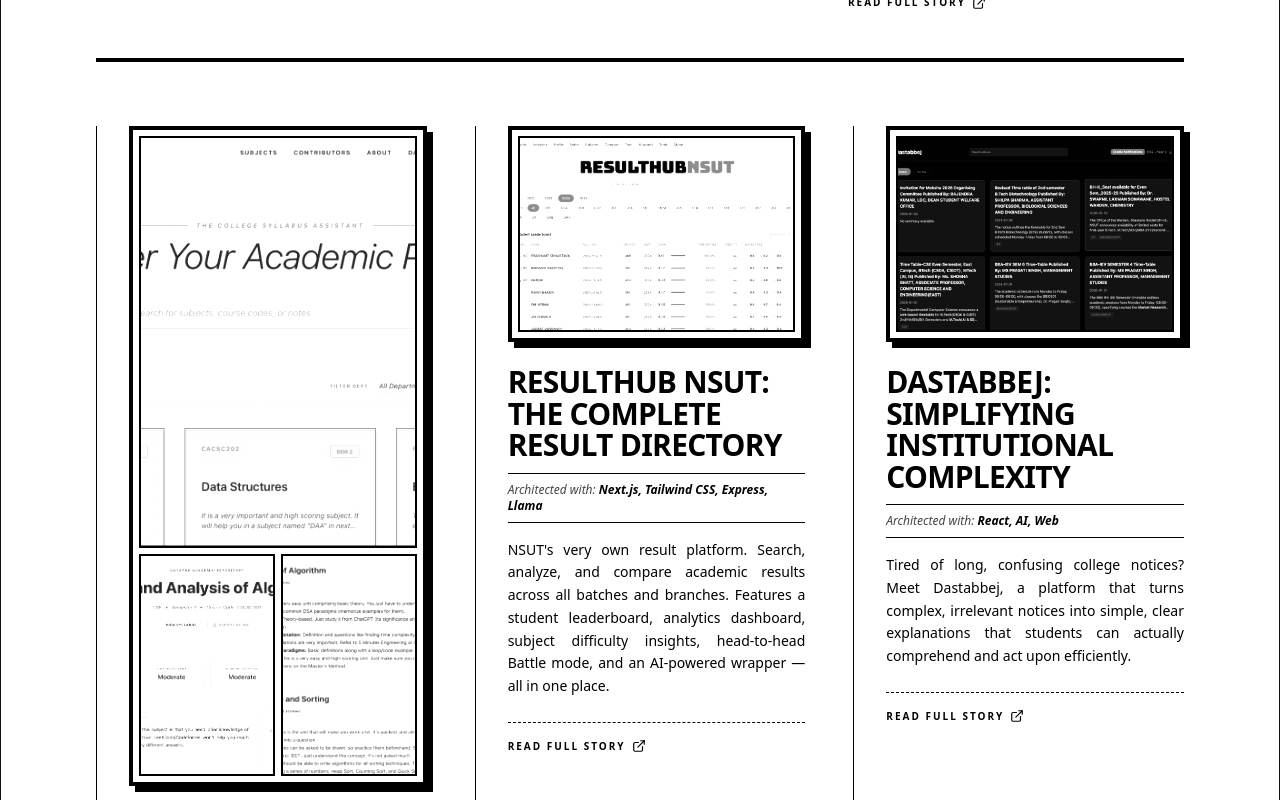
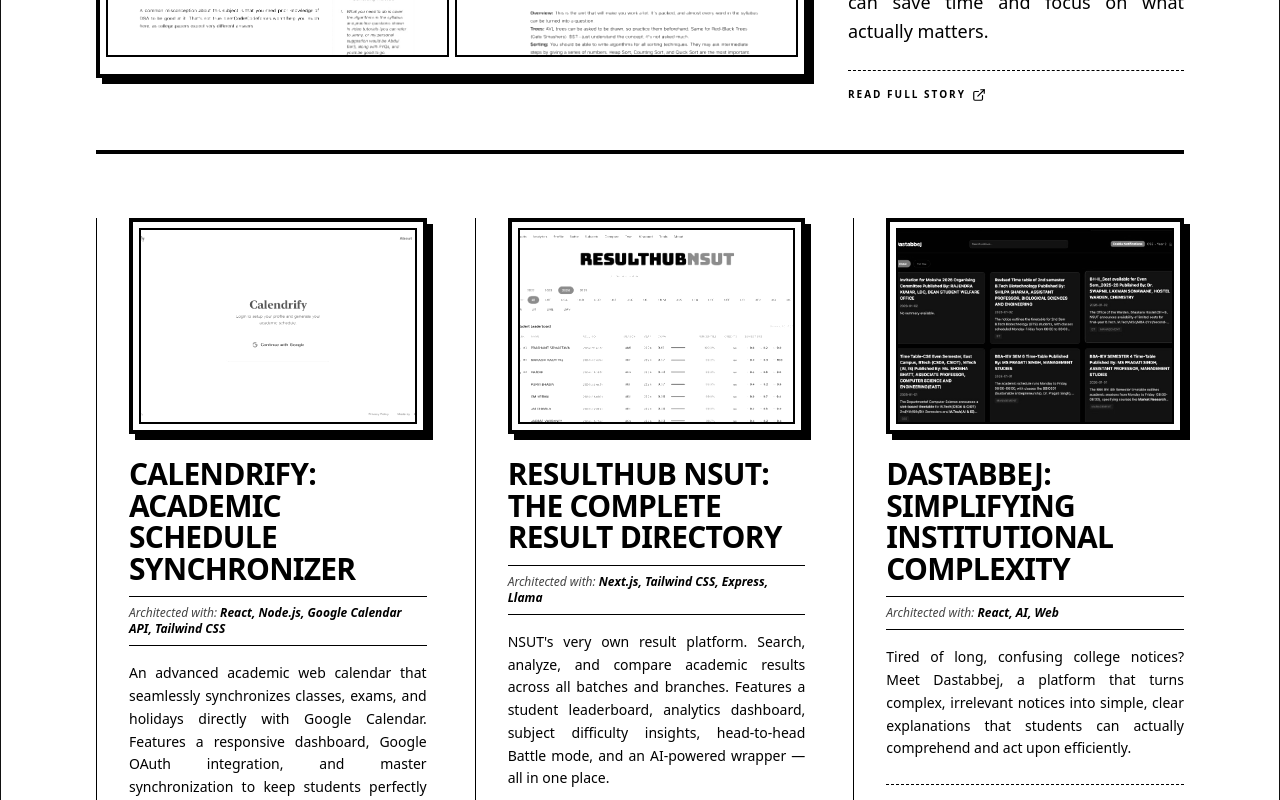
Before and after one commit to ar586/Portfolio, a Next.js app in the folder frontend/: page / in a window 1280 px wide. Shown: the part 3380-4180 px from the top of the page. Built offline with nearby package versions, Linux system fonts and the light colour scheme; no server answers; a web font is replaced by a local one.

Commit message:
project section changes

```diff
--- a/frontend/components/Projects.tsx
+++ b/frontend/components/Projects.tsx
@@ -23,21 +23,21 @@
     useEffect(() => {
         setProjects([
             {
+                project_id: 'sahayak',
+                title: 'Sahayak: Master Your Academic Pursuit',
+                description: 'Presenting Sahayak, your one-stop solution for subject-related guidance. We provide unit-wise breakdowns for subjects where we’ve performed well (at least an 8 pointer), curated PYQs, and the best possible resources so you can save time and focus on what actually matters.',
+                image_urls: ['/sahayak.jpg', '/sahayak-2.jpg', '/sahayak-3.jpg'],
+                deployed_link: 'https://sahayak.devaryan.tech',
+                tech_stack: ['Next.js', 'TypeScript', 'Tailwind CSS', 'FastAPI', 'Python', 'JWT', 'Bcrypt'],
+                featured: true
+            },
+            {
                 project_id: 'calendrify',
                 title: 'Calendrify: Academic Schedule Synchronizer',
                 description: 'An advanced academic web calendar that seamlessly synchronizes classes, exams, and holidays directly with Google Calendar. Features a responsive dashboard, Google OAuth integration, and master synchronization to keep students perfectly organized.',
                 image_url: '/calendrify.jpg',
                 deployed_link: 'https://calendrify.devaryan.tech',
                 tech_stack: ['React', 'Node.js', 'Google Calendar API', 'Tailwind CSS'],
-                featured: true
-            },
-            {
-                project_id: 'sahayak',
-                title: 'Sahayak: Master Your Academic Pursuit',
-                description: 'Presenting Sahayak, your one-stop solution for subject-related guidance. We provide unit-wise breakdowns for subjects where we’ve performed well (at least an 8 pointer), curated PYQs, and the best possible resources so you can save time and focus on what actually matters.',
-                image_urls: ['/sahayak.jpg', '/sahayak-2.jpg', '/sahayak-3.jpg'],
-                deployed_link: 'https://sahayak.devaryan.tech',
-                tech_stack: ['Next.js', 'TypeScript', 'Tailwind CSS', 'FastAPI', 'Python', 'JWT', 'Bcrypt'],
                 featured: true
             },
             {
```
